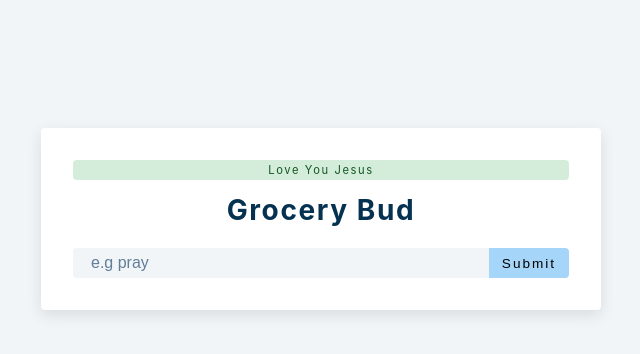
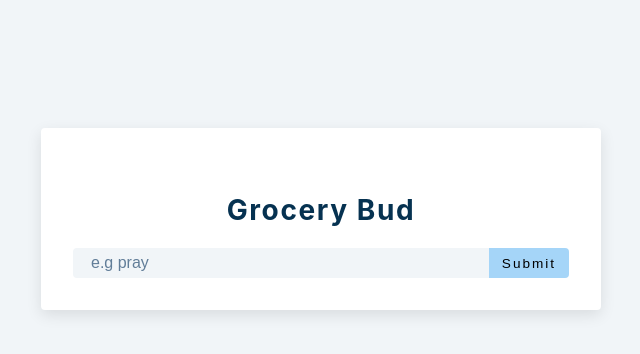
Before and after one commit to david204code/Grocery-Bud-react, a React (Create React App) app: page / in a window 1280 px wide. Shown: the top 354 px of the page, without its empty margins (319-959 px from the left). Built offline with nearby package versions, Linux system fonts and the light colour scheme.

Commit message:
Display the alert and wrote a showAlert function

```diff
--- a/src/App.js
+++ b/src/App.js
@@ -9,8 +9,8 @@ function App() {
   const [editID, setEditID] = useState(null);
   const [alert, setAlert] = useState({
     show: true,
-    msg:'Love you Jesus',
-    type:'success',
+    msg:'',
+    type:'',
   });
 
   const handleSubmit = (e) => {
@@ -18,7 +18,8 @@ function App() {
     // console.log('Blessed it be the Name of our God');
 
     if(!name) {
-      // display alert
+      // display alert and setting the attribute of the object
+      showAlert(true, 'danger', 'please enter value');
     }
     else if(name && isEditing) {
       // deal with edit
@@ -32,6 +33,11 @@ function App() {
       setName('');
     }
   };
+
+  // function for the alert
+  const showAlert = (show =false, type ="", msg ="") => {
+    setAlert({show:show, type:type, msg:msg,})
+  }
 
   return (
     <section className ="section-center">
```
